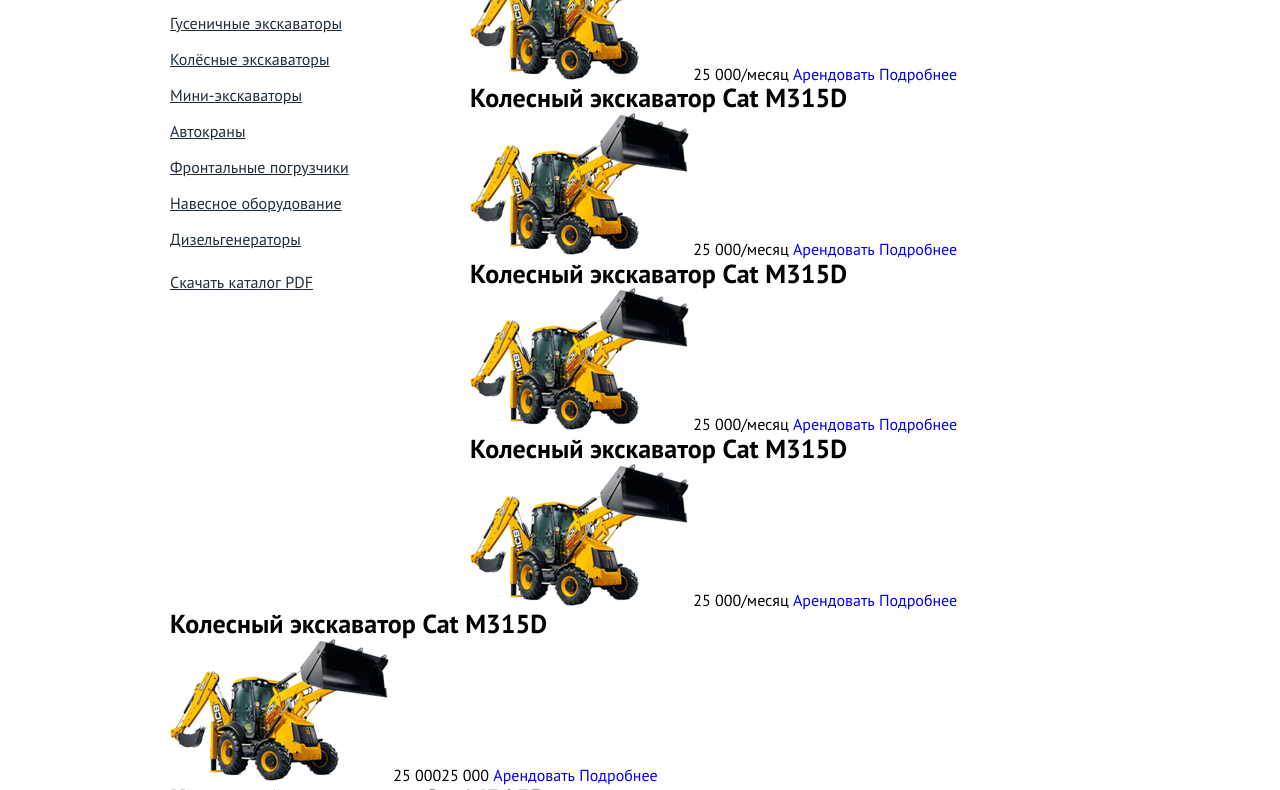
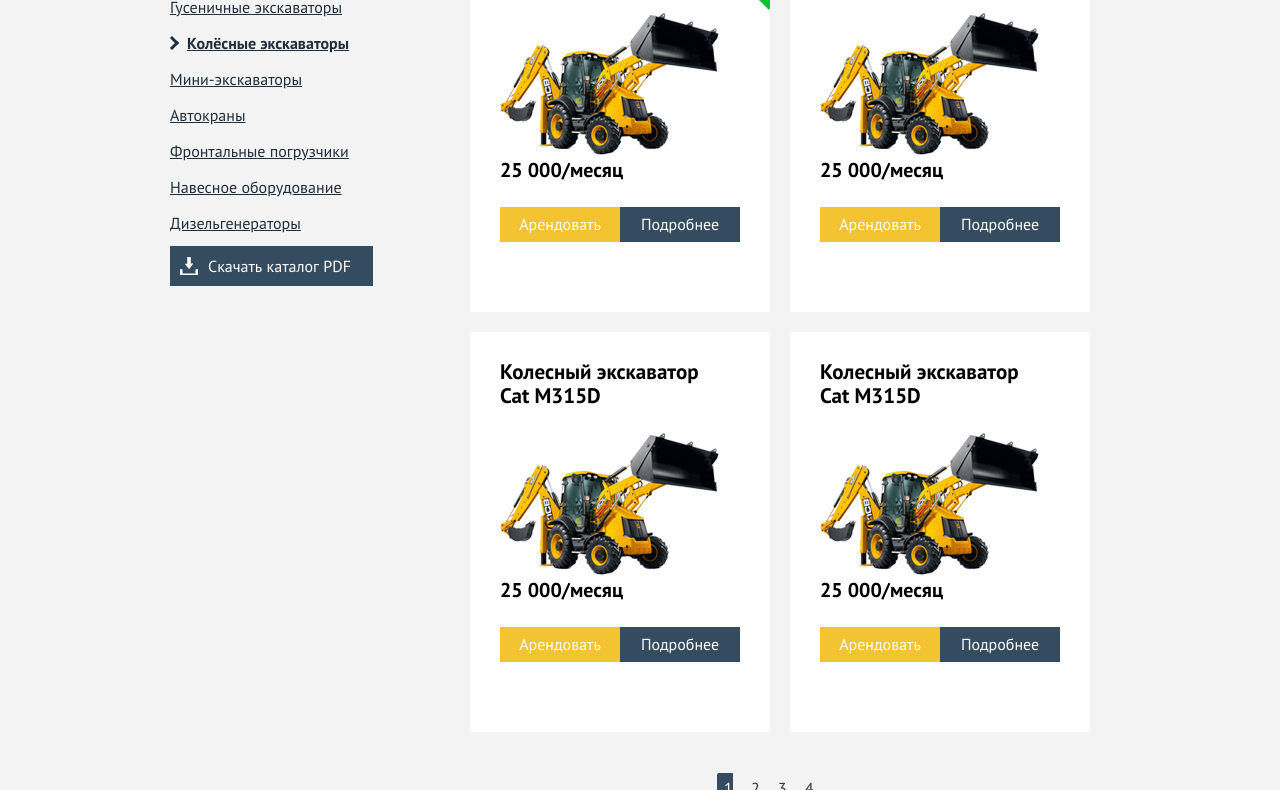
Before and after one commit to lukinasargy/spectex24, a plain HTML site: page catalog.html in a window 1280 px wide. Shown: the part 389-1179 px from the top of the page. Drawn offline with Linux system fonts and the light colour scheme.

Commit message:
7.4
каталог,ховеры

```diff
--- a/catalog.html
+++ b/catalog.html
@@ -50,7 +50,7 @@
           <h2>Вся техника</h2>
           <ul>
             <li><a href="">Гусеничные экскаваторы</a></li>
-            <li><a href="">Колёсные экскаваторы</a></li>
+            <li><a class="technics-nav-active" href="">Колёсные экскаваторы</a></li>
             <li><a href="">Мини-экскаваторы</a></li>
             <li><a href="">Автокраны</a></li>
             <li><a href="">Фронтальные погрузчики</a></li>
@@ -60,7 +60,7 @@
           <a href="#" class="technics-load">Скачать каталог PDF</a>
         </nav>
       <div class="catalog-cats">
-        <div class="cat">
+        <div class="cat new">
           <h2>Колесный экскаватор Cat M315D</h2>
           <img src="img/catm315d.png" alt="cat M315D">
           <span>25 000/месяц</span>
@@ -92,8 +92,6 @@
           <a href="#" class="cat-rent">Арендовать</a>
           <a href="#" class="cat-more">Подробнее</a>
         </div>
-      </div>
-
         <div class="breadcrumbs">
           <ul>
             <li><a href="#" class="breadcrumbs-page breadcrumbs-active">1</a></li>
@@ -102,16 +100,16 @@
             <li><a href="#" class="breadcrumbs-page">4</a></li>
           </ul>
         </div>
-
+      </div>
    </div>
   </div>
   <div class="special">
    <div class="container">
 
-    <div class="cat">
+    <div class="cat sale">
       <h2>Колесный экскаватор Cat M315D</h2>
       <img src="img/catm315d.png" alt="cat M315D">
-      <span class="cat-special"><span="class cat-special-sale">25 000</span>25 000</span>
+      <span class="cat-special"><span class="cat-special-sale">25 000</span>25 000</span>
       <a href="#" class="cat-rent">Арендовать</a>
       <a href="#" class="cat-more">Подробнее</a>
     </div>
@@ -119,7 +117,7 @@
     <div class="cat">
       <h2>Колесный экскаватор Cat M315D</h2>
       <img src="img/catm315d.png" alt="cat M315D">
-      <span class="cat-special"><span="class cat-special-sale">25 000</span>25 000</span>
+      <span class="cat-special"><span class="cat-special-sale">25 000</span>25 000</span>
       <a href="#" class="cat-rent">Арендовать</a>
       <a href="#" class="cat-more">Подробнее</a>
     </div>
@@ -127,7 +125,7 @@
     <div class="cat">
       <h2>Колесный экскаватор Cat M315D</h2>
       <img src="img/catm315d.png" alt="cat M315D">
-      <span class="cat-special"><span="class cat-special-sale">25 000</span>25 000</span>
+      <span class="cat-special"><span class="cat-special-sale">25 000</span>25 000</span>
       <a href="#" class="cat-rent">Арендовать</a>
       <a href="#" class="cat-more">Подробнее</a>
     </div>
--- a/css/style.css
+++ b/css/style.css
@@ -232,6 +232,12 @@ footer button {
 	font-weight: bold;
 	font-size: 18;
 }
+.consult input[type="submit"]:hover {
+	background-color: #ffd966;
+}
+.consult input[type="submit"]:hover:active {
+	background-color: #f6bf16;
+}
 .advantages {
 	height: 135px;
 	font-size: 13px;
@@ -355,11 +361,17 @@ footer button {
 	font-size: 0;
 }
 */
+
 .technics {
 	background-color: #f3f3f3;
 	height: 400px;
 }
 .technics:after {
+	content: '';
+	display: block;
+	clear: both;
+}
+.technics:before{
 	content: '';
 	display: block;
 	clear: both;
@@ -533,29 +545,41 @@ tbody tr:nth-child(even) {
 	letter-spacing: 0;
 }
 .rent-right {
-	float: right;
-	width: 340px;
-	padding: 43px 0;
+	float: left;
+	width: 240px;
+	padding: 57px 0 0 0;
 
 }
 .rent-right a{
-	/*margin-top: 43px;*/
 	color: #202e3b;
 	padding: 15px 20px;
 	background-color: #ffcd34;
 	font-size: 18px;
+	font-weight: bold;
 }
+.rent-right a:hover{background-color: #ffd966;}
+.rent-right a:hover:active{background-color: #f6bf16;}
 .rent-right p{
 	margin-top: 31px;
 	color: white;
 }
+.catalog {
+	background-color: #f3f3f3;
+	height: 965px;
+/*	overflow: hidden;*/
+}
+/*.catalog:after {
+	content: '';
+	clear: both;
+	display: block;
+}*/
 .catalog .technics-nav {
 	position: relative;
 }
-.technics-nav h2 {
+.catalog .technics-nav h2 {
 	margin-left: 46px;
 }
-.technics-nav h2:before {
+.catalog .technics-nav h2:before {
 	content: '';
 	background-image: url(../img/truck_icon_copy.svg);
 	width: 30px;
@@ -572,3 +596,159 @@ tbody tr:nth-child(even) {
 	width: 620px;
 	margin-left: 80px;
 }
+.catalog-cats :after {
+	content: '';
+	clear: both;
+	display: block;
+}
+.technics-nav-active {
+	font-weight: bold;
+	position: relative;
+	margin-left: 17px;
+}
+.technics-nav-active:before {
+	content: '';
+    position: absolute;
+    width: 7px;
+    height: 7px;
+    border-right: 3px solid #202e3b;
+    border-top: 3px solid  #202e3b;
+    transform: rotate(45deg);
+    top: 0;
+    bottom: 0;
+    margin: auto;
+    left: -20px;
+}
+.catalog .technics-load {
+	position: relative;
+	background-color: #354b60;
+	color:white;
+	padding: 10px 22px 10px 38px;
+	text-decoration: none;
+}
+.catalog .technics-load:before {
+	content: '';
+	background-image: url(../img/download.svg);
+	width: 18px;
+	height: 18px;
+	-webkit-background-size: 100%;
+	background-size: 100%;
+	position: absolute;
+	left: 10px;
+}
+.catalog .technics-load:hover {
+	background-color: #46617a;
+}
+.catalog .technics-load:hover:active {
+	background-color: #567999;
+}
+.cat {
+	float: left;
+	height: 400px;
+	width: 300px;
+	-webkit-box-sizing: border-box;
+	-moz-box-sizing: border-box;
+	box-sizing: border-box;
+	background-color: white;
+	margin-right: 20px;
+	margin-top: 20px;
+	padding: 28px 30px 35px 30px;
+	overflow: hidden;
+}
+.catalog .cat:nth-child(even) {margin-right: 0;}
+.cat h2 {
+	width: 200px;
+	font-size: 21px;
+	padding-bottom: 25px;
+}
+.cat span {
+	font-weight: bold;
+	font-size: 20px;
+
+}
+.cat a{
+	width: 120px;
+	display: inline-block;
+	text-align: center;
+	line-height: 35px;
+	color: white;
+	float: left;
+	margin-top: 25px;
+
+}
+.cat-rent {
+	background-color: #f3c331;
+}
+.cat-more {
+	background-color: #354b60;
+}
+.breadcrumbs {
+	line-height: 112px;
+	margin-left: 200px;
+}
+
+.breadcrumbs li {
+	display: inline-block;
+
+}
+.breadcrumbs-page {
+	text-decoration: none;
+	color: #353535;
+	padding: 5px 7px;
+	margin-left: 7px;
+}
+.breadcrumbs-active {
+	color: white;
+	background-color: #354b60;
+	border-radius: 2px;
+
+}
+.cat-special-sale {
+	color: #d12222;
+	text-decoration: line-through;
+	padding-right: 15px;
+}
+.special:after {
+	content: '';
+	clear: both;
+	display: block;
+}
+.new{ position: relative; }
+.new:before {
+	content: 'new';
+	position: absolute;
+	background-color: #00c22e;
+    padding: 12px 50px 10px 50px;
+	font-size: 21px;
+	font-weight: bold;
+	color: white;
+	transform: rotate(45deg);
+	right:-35px;
+	top:10px;
+}
+.sale{ position: relative; }
+.sale:before {
+	content: 'sale';
+	position: absolute;
+	background-color: #d12222;
+    padding: 12px 50px 10px 50px;
+	font-size: 21px;
+	font-weight: bold;
+	color: white;
+	transform: rotate(45deg);
+	right:-35px;
+	top:10px;
+}
+.special {
+	background-image: url(../img/catalog_bg1.jpg);
+	-webkit-background-size: cover;
+	background-size: cover;
+	background-repeat: no-repeat;
+	height: 540px;
+}
+.special:after {
+	content: '';
+	display: block;
+	clear: both;
+}
+.special .cat:last-child {margin-right: 0;}
```
Lines whose indentation alone changed are shown as unchanged.
